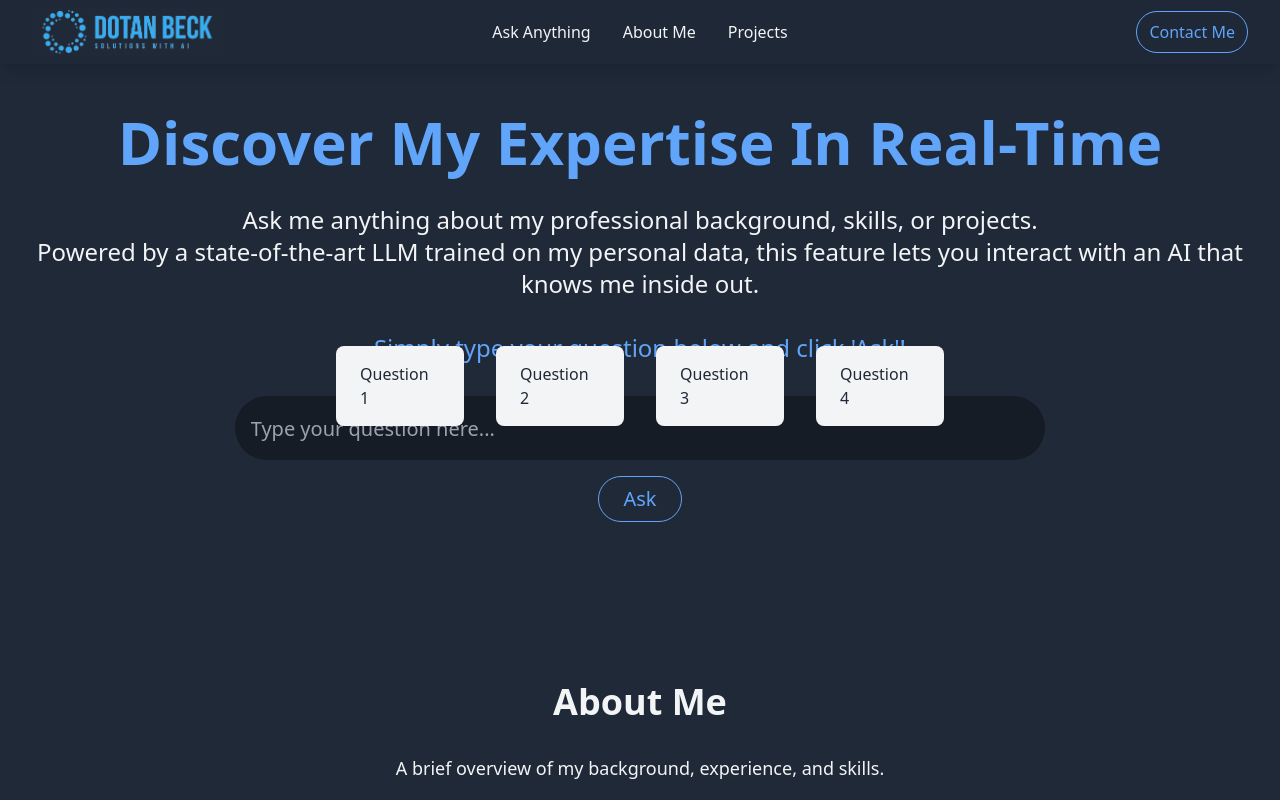
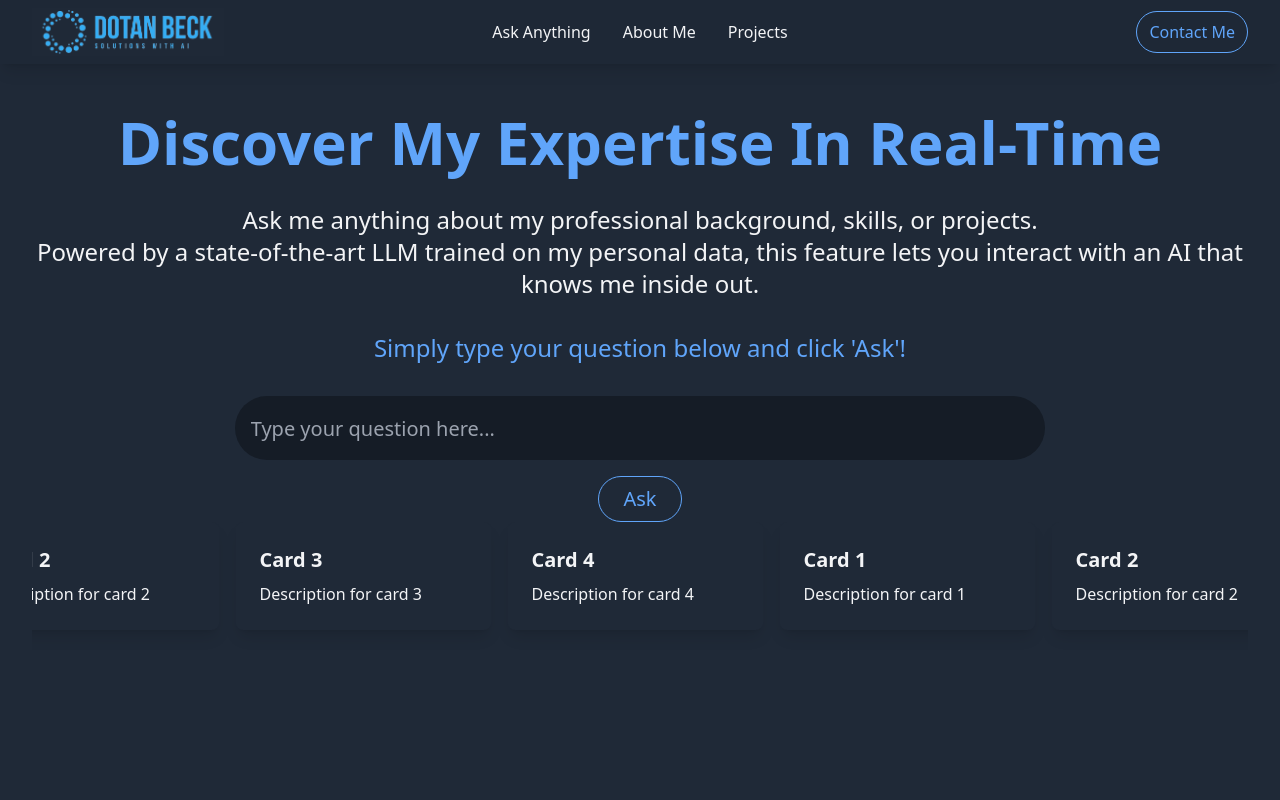
Before and after one commit to Beckdotan/CVAPP, a React (Vite) app: page / in a window 1280 px wide. Shown: the top 800 px of the page. Built offline with nearby package versions, Linux system fonts and the light colour scheme.

Commit message:
added cards, still need to make sure they are stopping when hover, and calling the ask function when pressed

```diff
--- a/src/components/AskAnything.jsx
+++ b/src/components/AskAnything.jsx
@@ -1,4 +1,5 @@
 import React, { useState } from 'react';
+import CardRow from './CardRow';
 
 function AskAnything() {
   const [question, setQuestion] = useState('');
@@ -8,11 +9,12 @@ function AskAnything() {
   };
 
   const handleAskClick = () => {
+    // This is where you'd integrate with the LLM to handle the user's question.
     console.log('User question:', question);
   };
 
   return (
-    <section id="ask-anything" className="py-20 bg-darkBackground text-lightGray relative">
+    <section id="ask-anything" className="py-20 bg-darkBackground text-lightGray">
       <div className="container mx-auto px-8">
         <h2 className="text-6xl font-bold text-center text-skyBlue mb-4 py-4 pt-8">
           Discover My Expertise In Real-Time
@@ -23,7 +25,7 @@ function AskAnything() {
         </p>
 
         <p className="text-2xl text-center mb-8 text-skyBlue">
-          Simply type your question below and click 'Ask'!
+        Simply type your question below and click 'Ask'!
         </p>
         <div className="text-center">
           <input
@@ -31,30 +33,17 @@ function AskAnything() {
             value={question}
             onChange={handleInputChange}
             placeholder="Type your question here..."
-            className="text-xl h-16 w-full md:w-2/3 px-4 py-2 rounded-full bg-darkerColor text-lightGray mb-4 focus:outline-none focus:ring-2 focus:ring-skyBlue transition duration-300"
+            className=" text-xl h-16 w-full md:w-2/3 px-4 py-2  rounded-full bg-darkerColor text-lightGray mb-4 focus:outline-none focus:ring-2 focus:ring-skyBlue  transition duration-300"
           />
           <br />
           <button
             onClick={handleAskClick}
-            className="text-xl text-skyBlue px-6 py-2 rounded-full hover:bg-skyBlue hover:text-darkBackground border border-skyBlue transition duration-300"
+            className=" text-xl text-skyBlue  px-6 py-2 rounded-full hover:bg-skyBlue hover:text-darkBackground border border-skyBlue transition duration-300"
           >
             Ask
           </button>
         </div>
-
-        {/* Cards Container */}
-        <div className="absolute bottom-0 left-1/2 transform -translate-x-1/2 w-full h-64 overflow-hidden">
-          <div className="relative w-full h-full">
-            <div className="absolute top-0 left-1/2 transform -translate-x-1/2 animate-rotate-circle">
-              <div className="flex items-center justify-center">
-                <div className="bg-lightGray text-darkBackground px-6 py-4 rounded-lg mx-4">Question 1</div>
-                <div className="bg-lightGray text-darkBackground px-6 py-4 rounded-lg mx-4">Question 2</div>
-                <div className="bg-lightGray text-darkBackground px-6 py-4 rounded-lg mx-4">Question 3</div>
-                <div className="bg-lightGray text-darkBackground px-6 py-4 rounded-lg mx-4">Question 4</div>
-              </div>
-            </div>
-          </div>
-        </div>
+        <CardRow />
       </div>
     </section>
   );
--- a/src/components/Card.jsx
+++ b/src/components/Card.jsx
@@ -0,0 +1,13 @@
+// src/components/Card.js
+import React from 'react';
+
+function Card({ title, description }) {
+  return (
+    <div className="card bg-darkBackground text-lightGray p-6 rounded-lg shadow-lg">
+      <h3 className="text-xl font-bold mb-2">{title}</h3>
+      <p>{description}</p>
+    </div>
+  );
+}
+
+export default Card;
--- a/src/components/CardRow.jsx
+++ b/src/components/CardRow.jsx
@@ -0,0 +1,29 @@
+// src/components/CardRow.js
+import React from 'react';
+import Card from './Card';
+
+const cardData = [
+  { title: 'Card 1', description: 'Description for card 1' },
+  { title: 'Card 2', description: 'Description for card 2' },
+  { title: 'Card 3', description: 'Description for card 3' },
+  { title: 'Card 4', description: 'Description for card 4' },
+  // Add more cards as needed
+];
+
+function CardRow() {
+  const duplicatedCards = [...cardData, ...cardData]; // Duplicate the cards array
+
+  return (
+    <div className="overflow-hidden relative">
+      <div className="flex animate-slide">
+        {duplicatedCards.map((card, index) => (
+          <div key={index} className="flex-shrink-0 w-64 h-40 mr-4">
+            <Card title={card.title} description={card.description} />
+          </div>
+        ))}
+      </div>
+    </div>
+  );
+}
+
+export default CardRow;
--- a/tailwind.config.js
+++ b/tailwind.config.js
@@ -18,6 +18,16 @@ export default {
         orange: "#fbbf24",
 
       },
+      keyframes: {
+        slide: {
+          '0%': { transform: 'translateX(0)' },
+          '100%': { transform: 'translateX(-100%)' },
+        },
+      },
+      animation: {
+        slide: 'slide 20s linear infinite',
+      },
+
     },
   },
   plugins: [],
```
